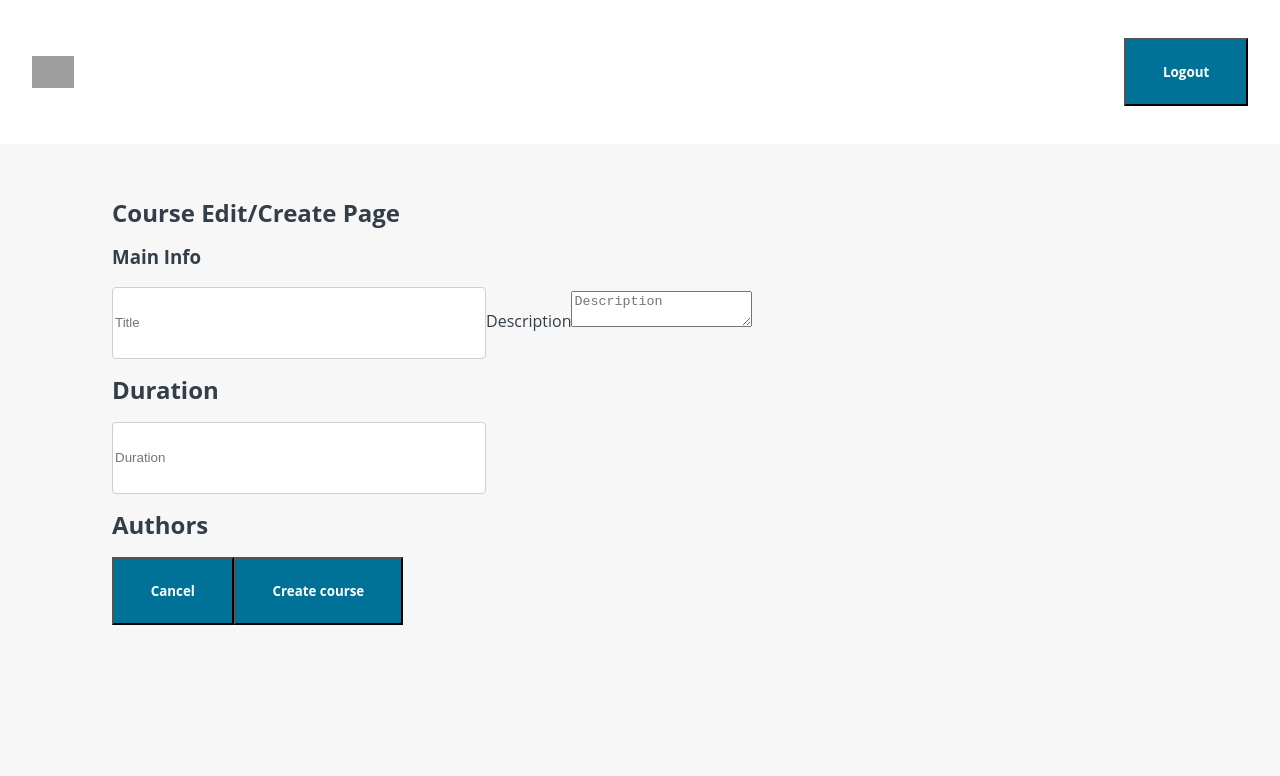
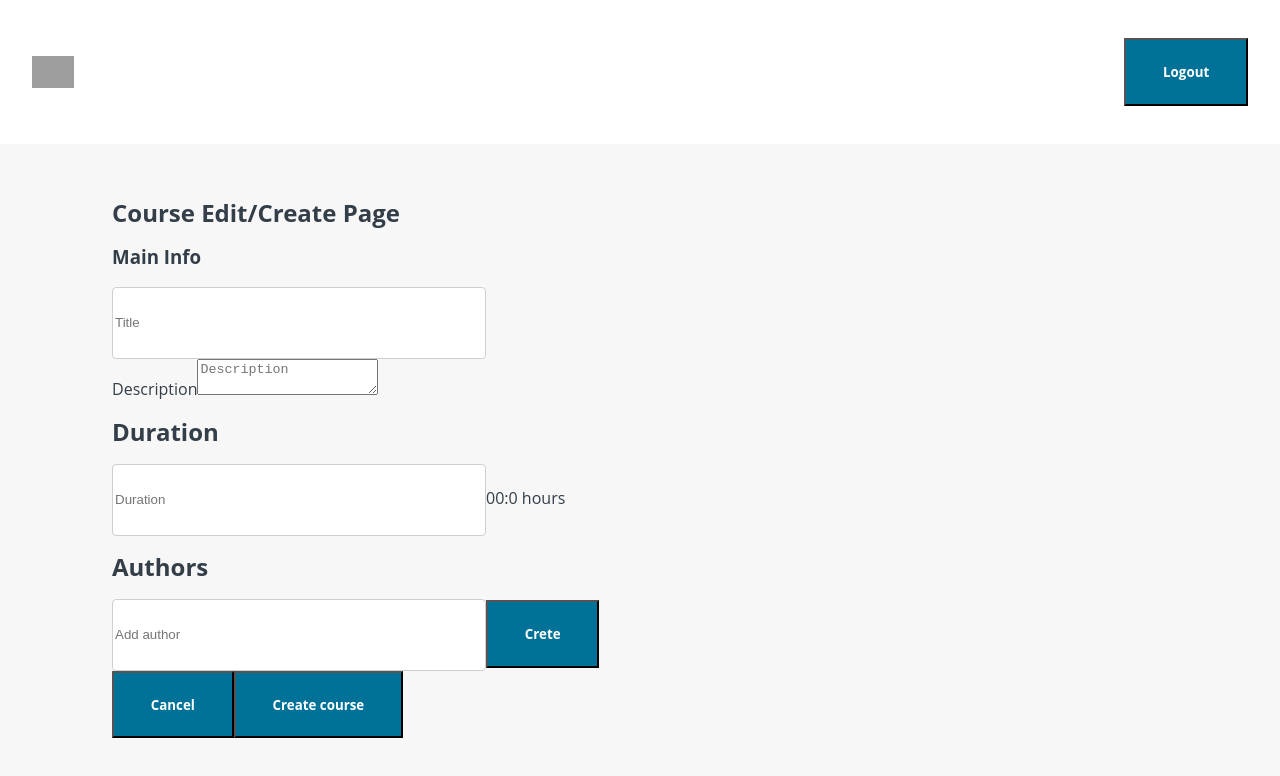
Before and after one commit to Shtuka1993/React-course-app, a React (Create React App) app: page /courses/add in a window 1280 px wide. Shown: the top 776 px of the page. Built offline with nearby package versions, Linux system fonts and the light colour scheme; grey boxes are pictures that could not be loaded.

Commit message:
Stage changes

```diff
--- a/src/components/CreateCourse/CreateCourse.tsx
+++ b/src/components/CreateCourse/CreateCourse.tsx
@@ -1,7 +1,10 @@
 import { useState } from 'react';
 import { Button } from 'src/common/Button/Button';
-import Input from 'src/common/Input/Input';
 import * as text from 'src/constants';
+import { MainBlock } from './components/MainBlock/MainBlock';
+import { DescriptionBlock } from './components/DescriptionBlock/DescriptionBlock';
+import { DurationBlock } from './components/DurationBlock/DurationBlock';
+import { AuthorsBlock } from './components/AuthorsBlock/AuthorsBlock';
 
 interface CreateCourseProps {
 	id?: string;
@@ -33,39 +36,22 @@ export const CreateCourse = (props: CreateCourseProps) => {
 				<h2>{text.CREATE_EDIT_COURSE}</h2>
 				<form onSubmit={submit}>
 					<div>
-						<h3>{text.MAIN}</h3>
-						<Input
-							placeholder={text.TITLE}
-							name={text.TITLE}
-							onChange={({ target }) => {
-								setTitle(target.value);
-							}}
-							value={title}
-						/>
-						<label htmlFor={text.DESCRIPTION}>{text.DESCRIPTION}</label>
-						<textarea
-							name={text.DESCRIPTION}
-							placeholder={text.DESCRIPTION}
-							onChange={({ target }) => {
-								setDescription(target.value);
-							}}
-							value={description}
+						<MainBlock title={title} setTitle={setTitle} />
+						<DescriptionBlock
+							description={description}
+							setDescription={setDescription}
 						/>
 					</div>
-					<div>
-						<h2>{text.DURATION}</h2>
-						<Input
-							placeholder={text.DURATION}
-							name={text.DURATION}
-							onChange={({ target }) => {
-								setDuration(target.value);
-							}}
-							value={duration}
-						/>
-					</div>
-					<div>
-						<h2>{text.AUTHORS}</h2>
-					</div>
+					<DurationBlock duration={duration} setDuration={setDuration} />
+					<AuthorsBlock
+						availableAuthors={[]}
+						addAuthor={function (id: string): void {
+							throw new Error('Function not implemented.');
+						}}
+						removeAuthor={function (id: string): void {
+							throw new Error('Function not implemented.');
+						}}
+					/>
 					<div>
 						<Button text={text.CANCEL} onClick={cancel} />
 						<Button text={text.CREATE} type='submit' />
--- a/src/components/CreateCourse/components/AuthorsBlock/AuthorsBlock.tsx
+++ b/src/components/CreateCourse/components/AuthorsBlock/AuthorsBlock.tsx
@@ -0,0 +1,33 @@
+import React from 'react';
+import { Button } from 'src/common/Button/Button';
+import * as text from 'src/constants';
+import { AuthorItem } from './components/AuthorItem/AthorItem';
+import { AuthorForm } from './components/AuthorForm/AuthorForm';
+
+interface AuthorsBlockProps {
+	availableAuthors: string[];
+	addAuthor: (id: string) => void;
+	removeAuthor: (id: string) => void;
+}
+
+export const AuthorsBlock = (props: AuthorsBlockProps) => {
+	const { availableAuthors, addAuthor, removeAuthor } = props;
+
+	return (
+		<div>
+			<div>
+				<h2>{text.AUTHORS}</h2>
+			</div>
+			<AuthorForm />
+			{availableAuthors.map((author) => {
+				return (
+					<AuthorItem
+						name={author}
+						addAuthor={addAuthor}
+						removeAuthor={removeAuthor}
+					/>
+				);
+			})}
+		</div>
+	);
+};
--- a/src/components/CreateCourse/components/AuthorsBlock/components/AuthorForm/AuthorForm.tsx
+++ b/src/components/CreateCourse/components/AuthorsBlock/components/AuthorForm/AuthorForm.tsx
@@ -0,0 +1,36 @@
+import { FC, useState } from 'react';
+
+import Input from 'src/common/Input/Input';
+import { Button } from 'src/common/Button/Button';
+
+export const AuthorForm: FC = () => {
+	const [author, setAuthor] = useState('');
+
+	const url = '';
+
+	const addAuthor = async () => {
+		const requestOptions = {
+			method: 'POST',
+			headers: { 'Content-Type': 'application/json' },
+			body: JSON.stringify({ name: `${author}` }),
+		};
+		fetch(url, requestOptions).then((response) => response.json());
+	};
+
+	const setAuthorName = (val: string) => {
+		setAuthor(val);
+	};
+
+	return (
+		<>
+			<Input
+				placeholder={'Add author'}
+				value={author}
+				onChange={({ target }) => {
+					setAuthorName(target.value);
+				}}
+			/>
+			<Button text={'Crete'} onClick={addAuthor} />
+		</>
+	);
+};
--- a/src/components/CreateCourse/components/AuthorsBlock/components/AuthorItem/AthorItem.tsx
+++ b/src/components/CreateCourse/components/AuthorsBlock/components/AuthorItem/AthorItem.tsx
@@ -1,10 +1,10 @@
-import React from 'react';
+import { Button } from 'src/common/Button/Button';
 import * as text from 'src/constants';
 
 interface AuthorItemProps {
 	name: string;
-	addAuthor: unknown;
-	removeAuthor: unknown;
+	addAuthor: (id: string) => void;
+	removeAuthor: (id: string) => void;
 }
 
 export const AuthorItem = (props: AuthorItemProps) => {
@@ -13,8 +13,8 @@ export const AuthorItem = (props: AuthorItemProps) => {
 	return (
 		<div>
 			<span>{name}</span>
-			<span className='add'></span>
-			<span className='remove'></span>
+			<Button text={'add'} onClick={addAuthor} />
+			<Button text={'remove'} onClick={removeAuthor} />
 		</div>
 	);
 };
--- a/src/components/CreateCourse/components/DescriptionBlock/DescriptionBlock.tsx
+++ b/src/components/CreateCourse/components/DescriptionBlock/DescriptionBlock.tsx
@@ -0,0 +1,26 @@
+import { FC } from 'react';
+import * as text from 'src/constants';
+
+interface DescriptionBlockProps {
+	description: string;
+	setDescription: (text: string) => void;
+}
+
+export const DescriptionBlock: FC<DescriptionBlockProps> = ({
+	description,
+	setDescription,
+}) => {
+	return (
+		<div>
+			<label htmlFor={text.DESCRIPTION}>{text.DESCRIPTION}</label>
+			<textarea
+				name={text.DESCRIPTION}
+				placeholder={text.DESCRIPTION}
+				onChange={({ target }) => {
+					setDescription(target.value);
+				}}
+				value={description}
+			/>
+		</div>
+	);
+};
--- a/src/components/CreateCourse/components/DurationBlock/DurationBlock.tsx
+++ b/src/components/CreateCourse/components/DurationBlock/DurationBlock.tsx
@@ -0,0 +1,26 @@
+import { FC, useEffect } from 'react';
+import Input from 'src/common/Input/Input';
+import * as text from 'src/constants';
+import { getCourseDuration } from 'src/helpers/getCourseDuration';
+
+interface DurationProps {
+	duration: string;
+	setDuration: (text: string) => void;
+}
+
+export const DurationBlock: FC<DurationProps> = ({ duration, setDuration }) => {
+	return (
+		<div>
+			<h2>{text.DURATION}</h2>
+			<Input
+				placeholder={text.DURATION}
+				name={text.DURATION}
+				onChange={({ target }) => {
+					setDuration(target.value);
+				}}
+				value={duration}
+			/>
+			<span>{getCourseDuration(Number(duration))}</span>
+		</div>
+	);
+};
--- a/src/components/CreateCourse/components/MainBlock/MainBlock.tsx
+++ b/src/components/CreateCourse/components/MainBlock/MainBlock.tsx
@@ -0,0 +1,24 @@
+import { FC } from 'react';
+import Input from 'src/common/Input/Input';
+import * as text from 'src/constants';
+
+interface MainBlockProps {
+	title: string;
+	setTitle: (text: string) => void;
+}
+
+export const MainBlock: FC<MainBlockProps> = ({ title, setTitle }) => {
+	return (
+		<div>
+			<h3>{text.MAIN}</h3>
+			<Input
+				placeholder={text.TITLE}
+				name={text.TITLE}
+				onChange={({ target }) => {
+					setTitle(target.value);
+				}}
+				value={title}
+			/>
+		</div>
+	);
+};
```
Also changed, not shown: src/common/IconBtn/IconBtn.tsx (+5 -10 lines), src/components/CreateCourse/components/AuthorsBlock/components/AuthorsList/AuthorsList.tsx (+20 -0 lines).
